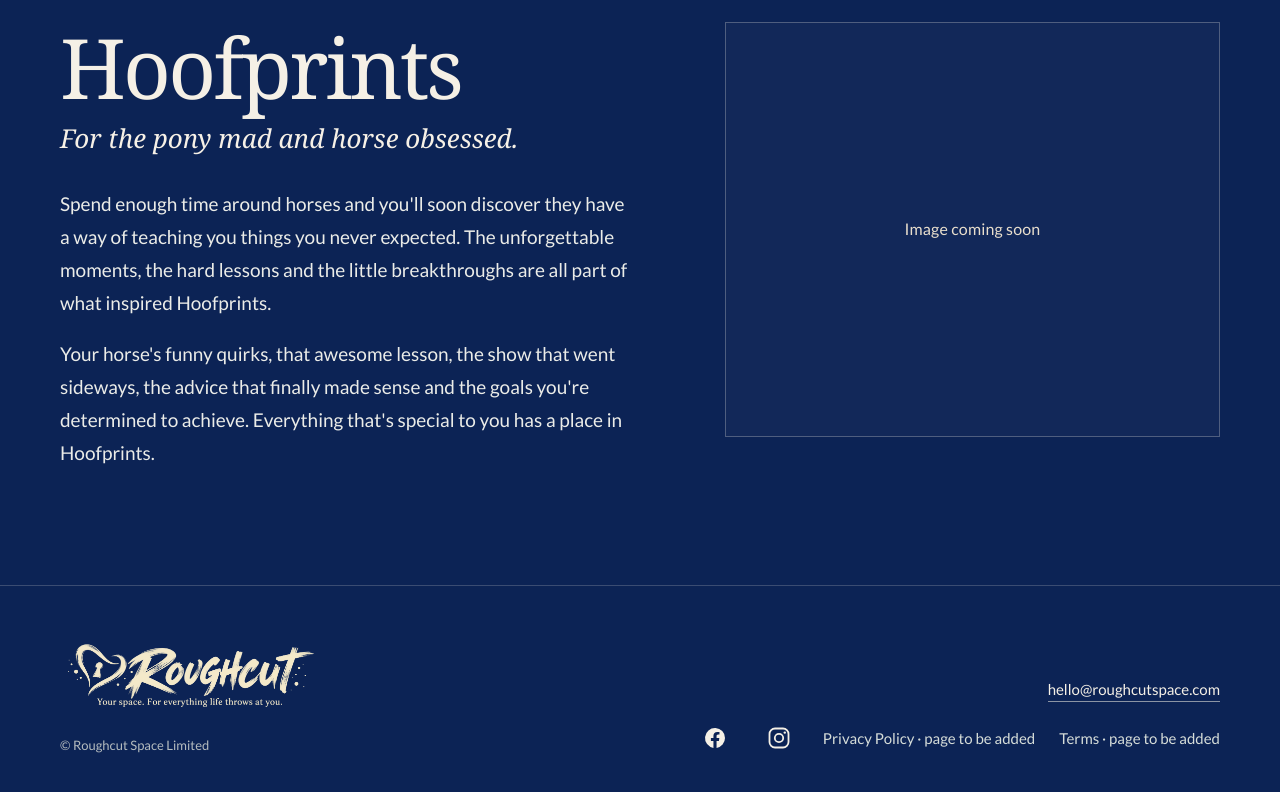
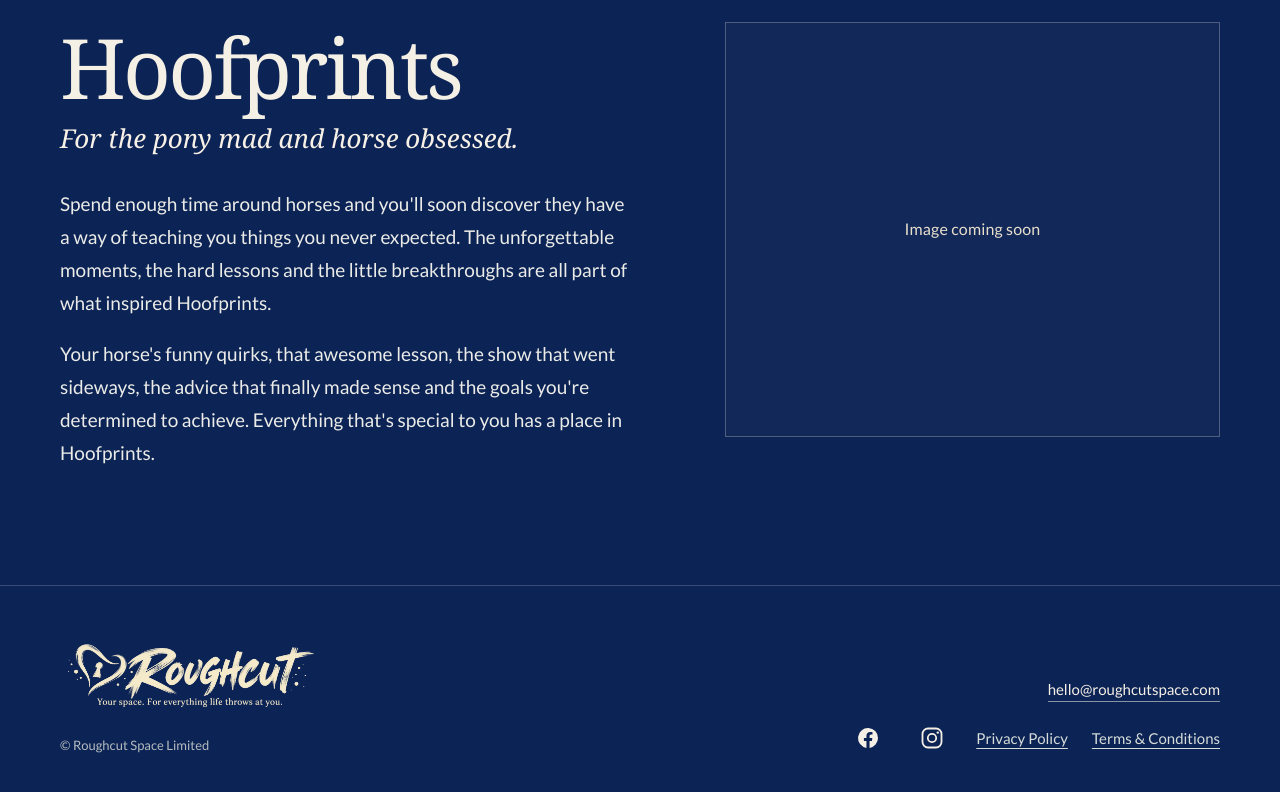
Before and after one commit to roughcutspace/roughcut, a plain HTML site: page index.html in a window 1280 px wide. Shown: the part 2234-3026 px from the top of the page. Drawn offline with Linux system fonts and the light colour scheme.

Commit message:
Add Privacy Policy and Terms links to footer

```diff
--- a/index.html
+++ b/index.html
@@ -163,5 +163,9 @@ html {
 <article class="wide-detail"><h3>Not much of a writer? No problem.</h3><p>Not everyone loves writing. That's why we've made speech to text an essential part of our journals. Just talk, in your own words, at your own pace. Or type if you'd rather. It's a journal, not homework.</p></article>
 </div></div></section>
 <section class="hoof" id="journals"><div class="hoof-inner"><div class="kicker">More than just a hobby. <span class="keep-world">It's your world.</span></div><div class="eyebrow">Our first journal · Coming soon</div><div class="hoof-grid"><div><h2>Hoofprints</h2><p class="for">For the pony mad and horse obsessed.</p><p>Spend enough time around horses and you'll soon discover they have a way of teaching you things you never expected. The unforgettable moments, the hard lessons and the little breakthroughs are all part of what inspired Hoofprints.</p><p>Your horse's funny quirks, that awesome lesson, the show that went sideways, the advice that finally made sense and the goals you're determined to achieve. Everything that's special to you has a place in Hoofprints.</p></div><div class="art-space">Image coming soon</div></div></div></section>
-<footer class="footer" id="contact"><div class="footer-inner"><div><img class="footer-mark" src="roughcut-logo.png" alt="Roughcut Space"/><small>© Roughcut Space Limited</small></div><div class="foot-right"><p class="contact-email"><a href="mailto:hello@roughcutspace.com">hello@roughcutspace.com</a></p><div class="footer-links"><a class="social-icon" href="https://www.facebook.com/share/1E5uxoFX9Q/?mibextid=wwXIfr" aria-label="Roughcut Space on Facebook" title="Facebook" target="_blank" rel="noopener noreferrer"><svg viewBox="0 0 24 24" aria-hidden="true" focusable="false"><path fill="currentColor" d="M22 12a10 10 0 1 0-11.56 9.88v-6.99H7.9V12h2.54V9.8c0-2.51 1.49-3.9 3.77-3.9 1.1 0 2.25.2 2.25.2v2.46h-1.26c-1.25 0-1.64.78-1.64 1.58V12h2.78l-.45 2.89h-2.33v6.99A10 10 0 0 0 22 12Z"/></svg></a><a class="social-icon" href="https://www.instagram.com/roughcutspace/" aria-label="Roughcut Space on Instagram" title="Instagram" target="_blank" rel="noopener noreferrer"><svg viewBox="0 0 24 24" aria-hidden="true" focusable="false"><rect x="2.5" y="2.5" width="19" height="19" rx="5.5" fill="none" stroke="currentColor" stroke-width="1.8"/><circle cx="12" cy="12" r="4.2" fill="none" stroke="currentColor" stroke-width="1.8"/><circle cx="17.8" cy="6.6" r="1.2" fill="currentColor"/></svg></a><span>Privacy Policy · page to be added</span><span>Terms · page to be added</span></div></div></div></footer>
+<footer class="footer" id="contact"><div class="footer-inner"><div><img class="footer-mark" src="roughcut-logo.png" alt="Roughcut Space"/><small>© Roughcut Space Limited</small></div><div class="foot-right"><p class="contact-email"><a href="mailto:hello@roughcutspace.com">hello@roughcutspace.com</a></p><div class="footer-links"><a class="social-icon" href="https://www.facebook.com/share/1E5uxoFX9Q/?mibextid=wwXIfr" aria-label="Roughcut Space on Facebook" title="Facebook" target="_blank" rel="noopener noreferrer"><svg viewBox="0 0 24 24" aria-hidden="true" focusable="false"><path fill="currentColor" d="M22 12a10 10 0 1 0-11.56 9.88v-6.99H7.9V12h2.54V9.8c0-2.51 1.49-3.9 3.77-3.9 1.1 0 2.25.2 2.25.2v2.46h-1.26c-1.25 0-1.64.78-1.64 1.58V12h2.78l-.45 2.89h-2.33v6.99A10 10 0 0 0 22 12Z"/></svg></a><a class="social-icon" href="https://www.instagram.com/roughcutspace/" aria-label="Roughcut Space on Instagram" title="Instagram" target="_blank" rel="noopener noreferrer"><svg viewBox="0 0 24 24" aria-hidden="true" focusable="false"><rect x="2.5" y="2.5" width="19" height="19" rx="5.5" fill="none" stroke="currentColor" stroke-width="1.8"/><circle cx="12" cy="12" r="4.2" fill="none" stroke="currentColor" stroke-width="1.8"/><circle cx="17.8" cy="6.6" r="1.2" fill="currentColor"/></svg></a>
+
+<a href="/Privacy.html">Privacy Policy</a><a href="/terms.html">Terms &amp; Conditions</a>
+
+</div></div></div></footer>
 </body></html>
```
